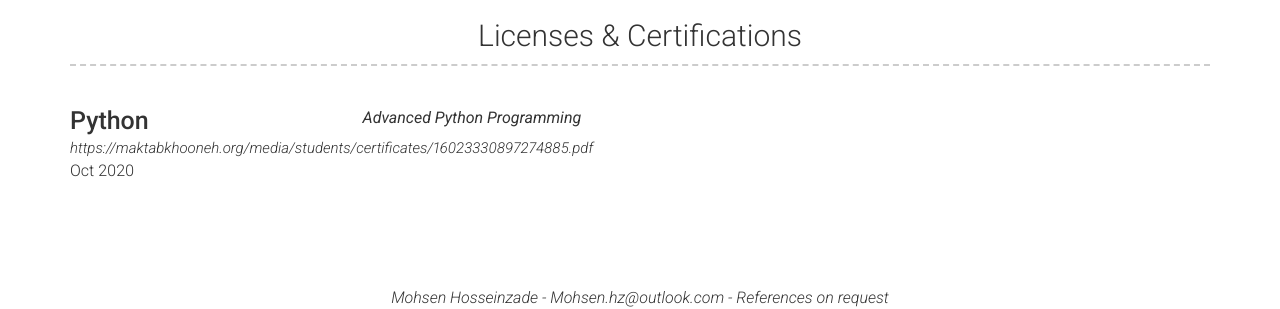
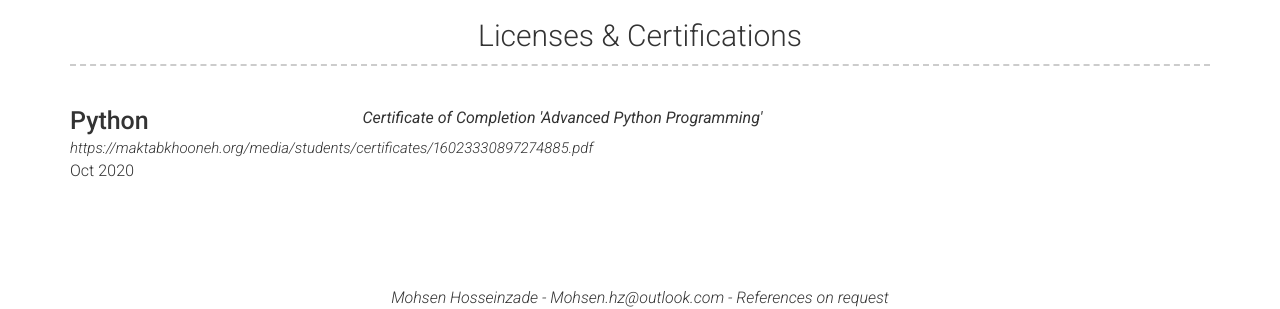
Before and after one commit to mohsenhsz/mohsenhsz.github.io, a Jekyll site: the page built from index.md, in a window 1280 px wide. Shown: the part 1887-2196 px from the top of the page. Built offline with Jekyll 4.4.1, drawn with Linux system fonts in a browser that asks for light colours; nearby versions of some CDN libraries.

Commit message:
Update certifications.yaml

```diff
--- a/_data/certifications.yaml
+++ b/_data/certifications.yaml
@@ -3,4 +3,4 @@
   dates: Oct 2020
   link: https://maktabkhooneh.org/media/students/certificates/16023330897274885.pdf
   quote: >
-    Advanced Python Programming
+    Certificate of Completion 'Advanced Python Programming'
```
